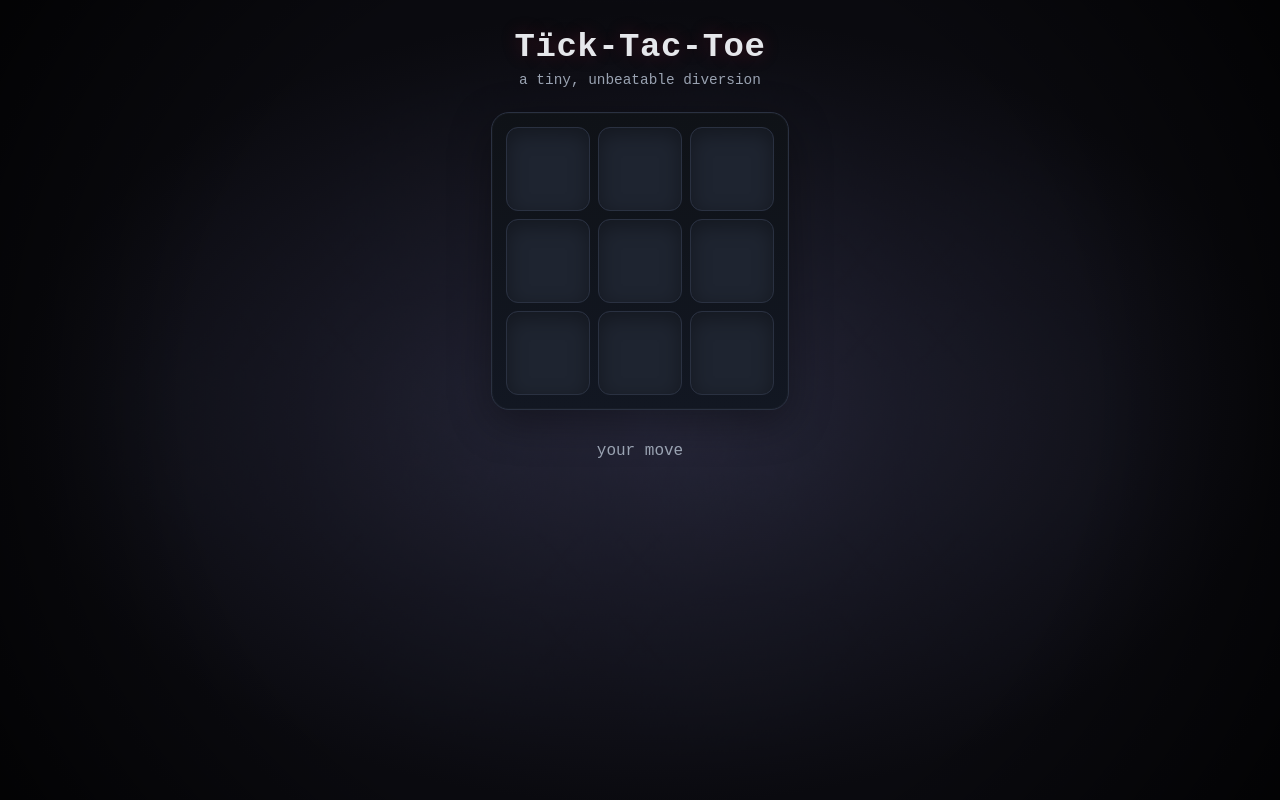
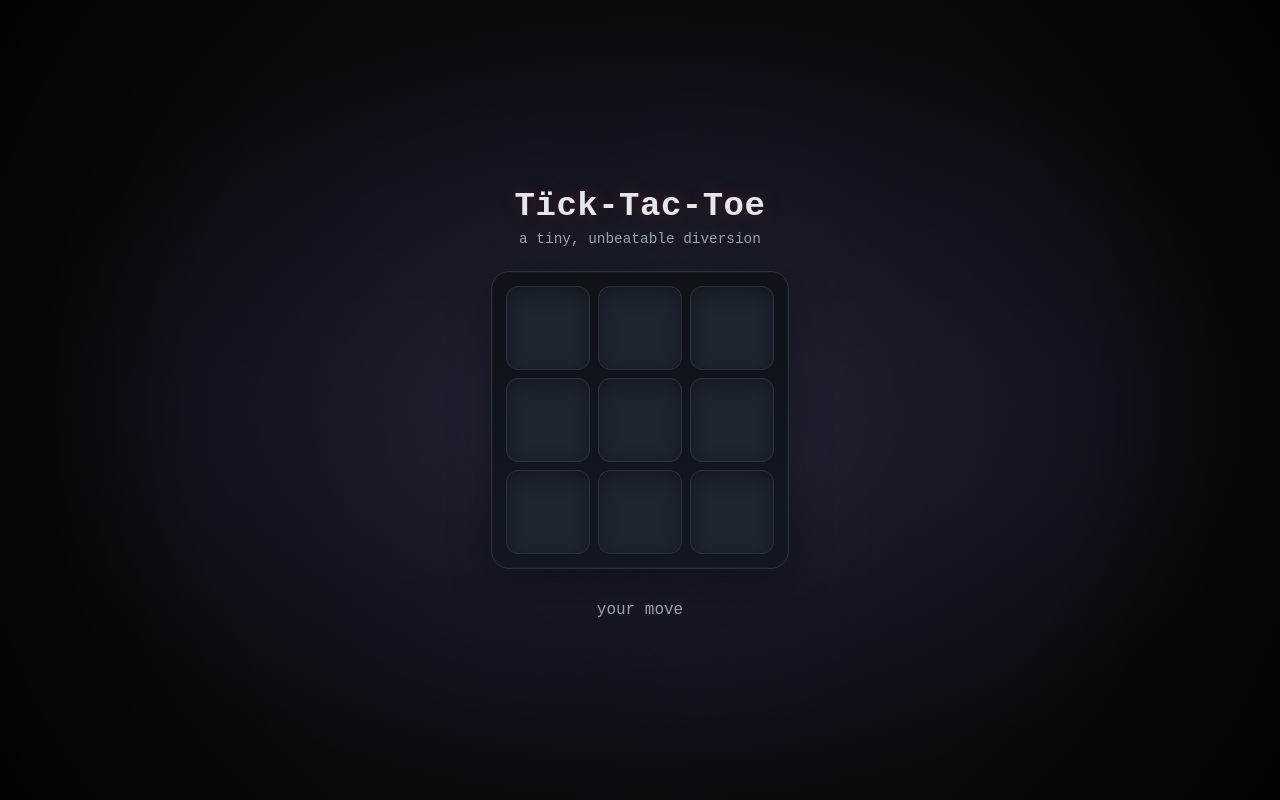
Before and after one commit to rsgalloway/tictactoe, a React (Vite) app in the folder client/: page / in a window 1280 px wide. Built offline with nearby package versions, Linux system fonts and the light colour scheme; no server answers.

Commit message:
center the board to viewport

```diff
--- a/client/src/styles.css
+++ b/client/src/styles.css
@@ -71,9 +71,12 @@ body::after {
 
 /* board container */
 .board-wrap {
-  display: grid;
-  place-items: center;
-  gap: 16px;
+  display: flex;
+  align-items: center;
+  justify-content: center;
+  min-height: 100vh;
+  flex-direction: column;
+  gap: 1rem;
 }
 
 /* dynamic grid sizing from inline style gridTemplateColumns */
```
